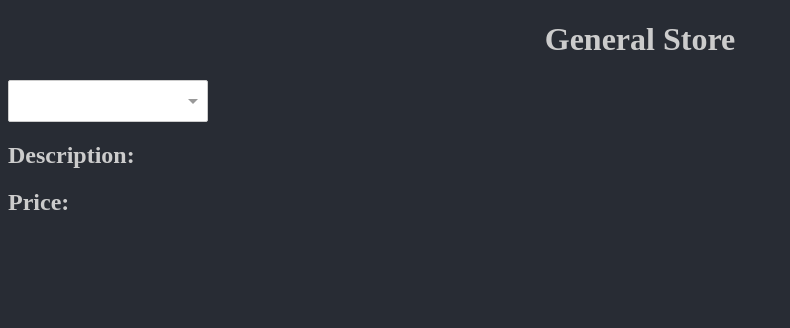
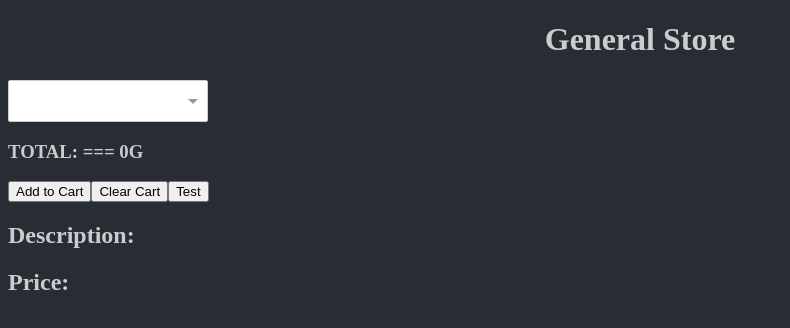
Before and after one commit to JCOlazo1/dnd-marketplace, a React (Create React App) app: page /generalstore in a window 1280 px wide. Shown: the top 328 px of the page, without its empty margins (0-790 px from the left). Built offline with nearby package versions, Linux system fonts and the light colour scheme; a web font is replaced by a local one.

Commit message:
Finished Cart component with full functionalities: (add to cart, remove specific item, remove all, working total pay). Added to all stores

```diff
--- a/package.json
+++ b/package.json
@@ -11,8 +11,10 @@
     "react": "^17.0.1",
     "react-dom": "^17.0.1",
     "react-google-login": "^5.2.2",
+    "react-redux": "^7.2.3",
     "react-router-dom": "^5.2.0",
     "react-scripts": "4.0.3",
+    "redux": "^4.0.5",
     "sass": "^1.32.8",
     "web-vitals": "^1.1.0"
   },
--- a/src/components/cart/cart.jsx
+++ b/src/components/cart/cart.jsx
@@ -1,11 +1,71 @@
-import React from 'react'
+import React, { useState, useEffect } from 'react'
 
-const Cart = () => {
+const Cart = ({ items }) => {
+  const [selectedItem, setSelectedItem] = useState([]); // Stores the item selected by user from dropdown
+  const [itemList, setItemList] = useState([]); // Stores the user's current shopping list
+  const [totalPrice, setTotalPrice] = useState(0); // Updates total amount
+
+  // this useEffect will update the value of 'items' whenever user selects
+  // something from the dropdown
+  useEffect(() => {
+    setSelectedItem(items);
+  }, [items])
+
+  // this useEffect will update the total amount needed to pay. Updates when any changes to cart is made
+  useEffect(() => {
+    setTotalPrice(itemList.reduce((acc, curr) => acc + curr.price, 0))
+  }, [itemList])
+
+  // Takes the selected item, adds to the itemList state hook which will be mapped to display the list
+  const AddToCart = () => {
+    setItemList([...itemList, selectedItem])
+  }
+
+  const test = () => {
+    console.log(selectedItem.price);
+  }
+
+  const isEmpty = (obj) => {
+    return Object.keys(obj).length === 0;
+  }
+
   return (
-    <div>
-
+    <div className='overview'>
+      <ul className='item-list'>
+        <ShoppingCart
+          items={itemList.map((item) => (
+            <>
+              <p key={item.id}>
+                {item.name} ----- {item.price}G
+              </p>
+              <button onClick={() => {
+                setItemList(currentItem => currentItem.filter(x => x.id !== item.id))
+              }}>x</button>
+            </>
+          ))}
+        />
+      </ul>
+      <h3>TOTAL:  ===  {totalPrice}G</h3>
+      <button onClick={AddToCart}>Add to Cart</button>
+      <button onClick={() => setItemList([])}>Clear Cart</button>
+      <button onClick={test}>Test</button>
     </div>
   )
 }
 
-export default Cart
+const ShoppingCart = ({items}) => {
+  return(
+    <>
+      {items}
+    </>
+  );
+}
+
+export default Cart;
+
+/* TODO:
+ *
+ * - There should be a check for leaving the store:
+ *    - if cart !isEmpty && [tries to leave]:
+ *      -> HEY YOU HAVENT PAID YET (options): STAY/STEAL
+ */
--- a/src/pages/apothecary/apothecary.jsx
+++ b/src/pages/apothecary/apothecary.jsx
@@ -3,10 +3,12 @@ import React, { useState } from 'react'
 import ItemDropdown from '../../components/item-dropdown/item-dropdown'
 import APOTHECARY_DATA from '../../store-items-data/apothecary-data.json'
 
+import Cart from '../../components/cart/cart'
+
 import './apothecary.styles.scss'
 
 const Apothecary = () => {
-  const [value, setValue] = useState([]);
+  const [value, setValue] = useState([]); // Stores the value of selected item from dropdown
 
   const isEmpty = (obj) => {
     return Object.keys(obj).length === 0;
@@ -16,9 +18,6 @@ const Apothecary = () => {
     <div className='overview'>
       <h1>Apothecary </h1>
       <div className="options">
-        <div className="cart-list">
-          {/* <Cart /> */}
-        </div>
           <div className='dropdown'>
             <ItemDropdown
               items={APOTHECARY_DATA}
@@ -27,6 +26,9 @@ const Apothecary = () => {
               onChange={val => setValue(val)}
             />
           </div>
+            <Cart
+              items={value}
+            />
           <h2 className='description'>
               Description:
               <p className='description-text'>
@@ -39,8 +41,6 @@ const Apothecary = () => {
                   {value.price}{!isEmpty(value) && "G"}
                 </p>
             </h2>
-          {/* <Quantity /> */}
-          {/* <TotalTab /> */}
       </div>
     </div>
 
--- a/src/pages/armoury/armoury-armour.jsx
+++ b/src/pages/armoury/armoury-armour.jsx
@@ -2,6 +2,7 @@ import React, { useState, useEffect } from 'react'
 
 import ItemDropdown from '../../components/item-dropdown/item-dropdown'
 import ARMOURY_ARMOUR_DATA from '../../store-items-data/armoury-data.json'
+import Cart from '../../components/cart/cart'
 
 import './armoury-sections.styles.scss'
 
@@ -21,9 +22,6 @@ const ArmouryArmour = () => {
     <div className='overview'>
       <h1 className='header'>Armour</h1>
       <div className="options">
-        <div className="cart-list">
-          {/* <Cart /> */}
-        </div>
         <div className="dropdown">
           <ItemDropdown
             items={mapArmour}
@@ -32,6 +30,9 @@ const ArmouryArmour = () => {
             onChange={val => setValue(val)}
           />
         </div>
+        <Cart
+          items={value}
+        />
         <h2 className='description'>
           Description:
           <p className='description-text'>
@@ -44,8 +45,6 @@ const ArmouryArmour = () => {
             {value.price}{!isEmpty(value) && "G"}
           </p>
         </h2>
-        {/* <Quantity /> */}
-        {/* <TotalTab /> */}
       </div>
 
     </div>
--- a/src/pages/armoury/armoury-weapons.jsx
+++ b/src/pages/armoury/armoury-weapons.jsx
@@ -2,6 +2,7 @@ import React, { useState, useEffect } from 'react'
 
 import ItemDropdown from '../../components/item-dropdown/item-dropdown'
 import ARMOURY_WEAPON_DATA from '../../store-items-data/armoury-data.json'
+import Cart from '../../components/cart/cart'
 
 import './armoury-sections.styles.scss'
 
@@ -21,9 +22,6 @@ const ArmouryWeapons = () => {
     <div className='overview'>
       <h1 className='header'>Weapons</h1>
       <div className="options">
-        <div className="cart-list">
-          {/* <Cart /> */}
-        </div>
         <div className="dropdown">
          <ItemDropdown
           items={mapWeapons}
@@ -32,6 +30,9 @@ const ArmouryWeapons = () => {
           onChange={val => setValue(val)}
          />
         </div>
+        <Cart
+          items={value}
+        />
       <h2 className='description'>
         Description:
         <p className='description-text'>
--- a/src/pages/general store/general-store.jsx
+++ b/src/pages/general store/general-store.jsx
@@ -2,6 +2,9 @@ import React, { useState } from 'react'
 
 import ItemDropdown from '../../components/item-dropdown/item-dropdown'
 import GENERAL_STORE_DATA from '../../store-items-data/general-store-data.json'
+
+import Cart from '../../components/cart/cart'
+
 
 import './general-store.styles.scss'
 
@@ -17,7 +20,6 @@ const GeneralStore = () => {
       <h1>General Store</h1>
       <div className='options'>
         <div className='cart-list'>
-          {/* <Cart /> */}
         </div>
           <div className='dropdown'>
             <ItemDropdown
@@ -25,6 +27,11 @@ const GeneralStore = () => {
               label='name'
               value={value}
               onChange={val => setValue(val)}
+            />
+          </div>
+          <div className='cart'>
+            <Cart
+              items={value}
             />
           </div>
           <h2 className='description'>
@@ -39,8 +46,6 @@ const GeneralStore = () => {
               {value.price}{!isEmpty(value) && "G"}
             </p>
           </h2>
-          {/* <Quantity /> */}
-          {/* <TotalTab /> */}
       </div>
     </div>
   )
--- a/src/pages/general store/general-store.styles.scss
+++ b/src/pages/general store/general-store.styles.scss
@@ -73,3 +73,13 @@
   background-color: #f2f9fc;
   color: #333;
 }
+
+.add-button {
+  display: inline-block;
+}
+
+.cart {
+  display: flex;
+  justify-content: flex-start;
+  align-content: center;
+}
--- a/src/redux/store.js
+++ b/src/redux/store.js
@@ -0,0 +1,5 @@
+import { createStore } from 'redux';
+
+const store = createStore();
+
+export default store;
```
Also changed, not shown: src/components/leave-store-button/leave-button.jsx (added), src/components/leave-store-button/leave-button.styles.scss (added), 1 other file (tests, documents, lock files or other folders).
